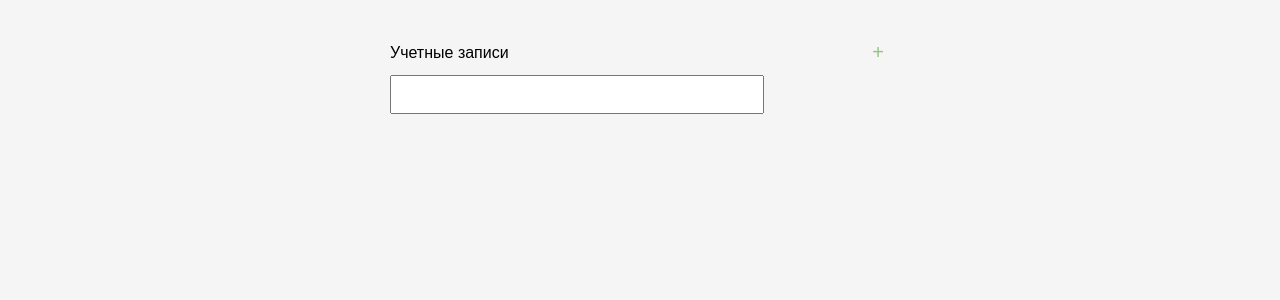
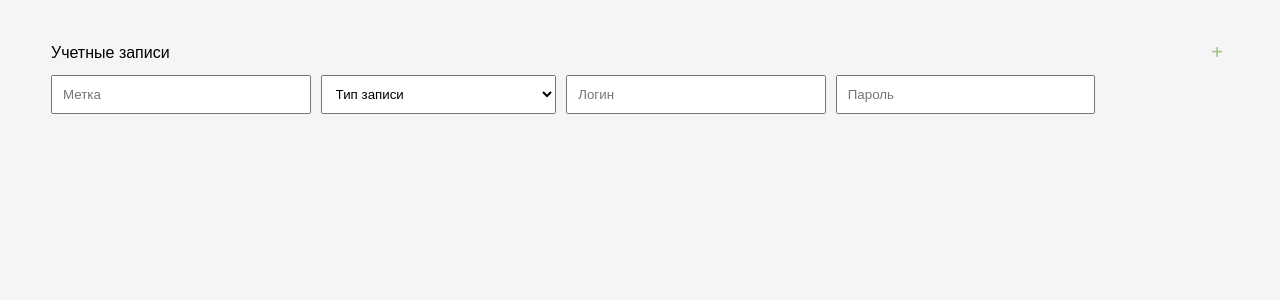
Before and after one commit to vitaly-plaschev/vue3-account-management, a Vue app: page / in a window 1280 px wide. Shown: the top 300 px of the page. Built offline with nearby package versions, Linux system fonts and the light colour scheme.

Commit message:
Added requested markup & layout & data types

```diff
--- a/src/components/AccountManagement.vue
+++ b/src/components/AccountManagement.vue
@@ -1,9 +1,22 @@
 <script setup lang="ts">
-import { ref, onMounted } from "vue";
+import { ref, onMounted, reactive } from "vue";
 import { useAccountStore, type Account } from "@/stores/accountStore";
 
 const accountStore = useAccountStore();
 const newAccountText = ref("");
+
+const formData = reactive<Account>({
+  id: "",
+  label: "",
+  accountType: "",
+  login: "",
+  password: "",
+});
+
+const accountTypes = [
+  { key: "Локальная", value: "Local" },
+  { key: "LDAP", value: "LDAP" },
+];
 
 onMounted(() => {
   accountStore.loadFromLocalStorage();
@@ -12,29 +25,100 @@ onMounted(() => {
 
 <template>
   <div class="account-app">
+    <!-- Adding data -->
     <form
       @submit.prevent="
-        accountStore.addAccount(newAccountText);
+        accountStore.addAccount(formData);
         newAccountText = '';
       "
     >
       <div class="add-container">
         <span>Учетные записи</span>
-        <button type="submit" :disabled="!newAccountText.trim()" class="add">
+        <button type="submit" :disabled="!formData.label.trim()" class="add">
           +
         </button>
       </div>
 
-      <input v-model="newAccountText" class="new-account" />
+      <!-- Label -->
+      <input
+        v-model="formData.label"
+        class="new-account"
+        placeholder="Метка"
+        maxlength="50"
+      />
+
+      <!-- Account Type -->
+      <select
+        id="accountType"
+        v-model="formData.accountType"
+        class="new-account"
+        placeholder="Тип записи"
+      >
+        <option disabled value="">Тип записи</option>
+        <option
+          v-for="accountType in accountTypes"
+          :key="accountType.key"
+          :value="accountType.value"
+        >
+          {{ accountType.key }}
+        </option>
+      </select>
+
+      <!-- Login -->
+      <input
+        v-model="formData.login"
+        class="new-account"
+        placeholder="Логин"
+        maxlength="100"
+      />
+
+      <!-- Passsword -->
+      <input
+        type="password"
+        v-model="formData.password"
+        class="new-account"
+        placeholder="Пароль"
+        maxlength="100"
+      />
     </form>
 
+    <!-- Displaying Data -->
     <ul class="account-list">
       <li v-for="account in accountStore.getAccounts" :key="account.id">
-        <input type="text" :value="account.text" class="input" readonly />
-        <input type="text" :value="account.text" class="input" readonly />
-        <input type="text" :value="account.text" class="input" readonly />
-        <input type="text" :value="account.text" class="input" readonly />
-        <button @click="accountStore.deleteAccount(account.id)" class="delete">
+        <input
+          type="text"
+          :value="account.label"
+          class="input new-account"
+          readonly
+        />
+
+        <select class="new-account">
+          <option>
+            {{
+              accountTypes.filter((acc) => acc.value === account.accountType)[0]
+                ?.key
+            }}
+          </option>
+        </select>
+
+        <input
+          type="text"
+          :value="account.login"
+          class="input new-account"
+          readonly
+        />
+
+        <input
+          type="password"
+          :value="account.password"
+          class="input new-account"
+          readonly
+        />
+
+        <button
+          @click="accountStore.deleteAccount(account.id as string)"
+          class="delete"
+        >
           ×
         </button>
       </li>
@@ -44,14 +128,14 @@ onMounted(() => {
 
 <style scoped>
 .account-app {
-  max-width: 500px;
+  max-width: 95%;
   margin: 0 auto;
   padding: 20px;
   font-family: Arial, sans-serif;
 }
 
 .new-account {
-  width: 70%;
+  width: 20%;
   padding: 10px;
   margin-right: 10px;
   margin-top: 10px;
--- a/src/stores/accountStore.ts
+++ b/src/stores/accountStore.ts
@@ -1,26 +1,23 @@
+import { Account } from "@/types/Account";
 import { defineStore } from "pinia";
-
-export interface Account {
-  id: number;
-  text: string;
-}
 
 export const useAccountStore = defineStore("account", {
   state: () => ({
     accounts: [] as Account[],
   }),
   actions: {
-    addAccount(text: string) {
-      if (!text.trim()) return;
-
+    addAccount(account: Account) {
       this.accounts.push({
-        id: Date.now(),
-        text: text.trim(),
+        id: Date.now().toString(),
+        label: account.label.trim(),
+        accountType: account.accountType,
+        login: account.login,
+        password: account.password,
       });
 
       this.saveToLocalStorage();
     },
-    deleteAccount(id: number) {
+    deleteAccount(id: string) {
       this.accounts = this.accounts.filter((account) => account.id !== id);
       this.saveToLocalStorage();
     },
@@ -47,3 +44,4 @@ export const useAccountStore = defineStore("account", {
     },
   },
 });
+export { Account };
--- /dev/null
+++ b/src/types/Account.ts
@@ -0,0 +1,9 @@
+import { AccountType } from "./AccountType";
+
+export interface Account {
+  id?: string | undefined;
+  label: string;
+  accountType?: AccountType;
+  login?: string;
+  password?: string;
+}
--- /dev/null
+++ b/src/types/AccountType.ts
@@ -0,0 +1 @@
+export type AccountType = "Local" | "LDAP" | '';
--- /dev/null
+++ b/src/types/index.ts
@@ -0,0 +1,2 @@
+export * from "./Account";
+export * from "./AccountType";
```
